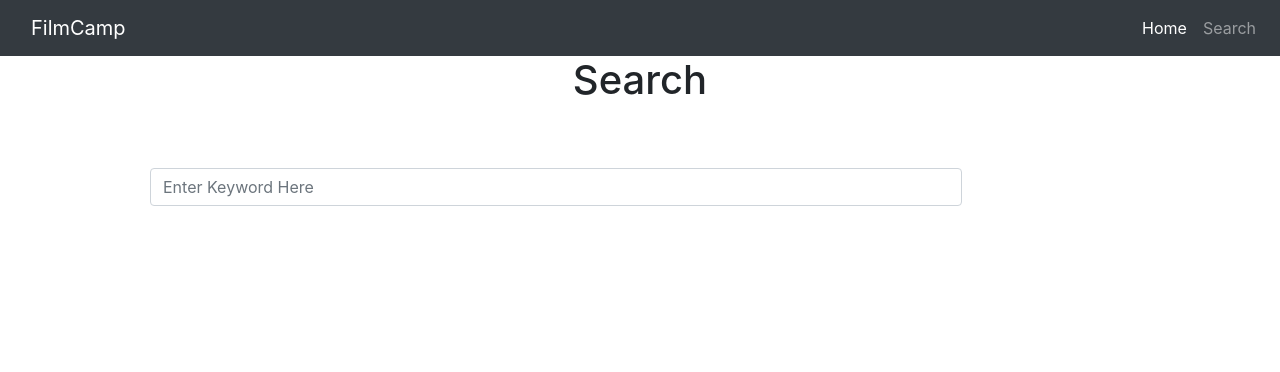
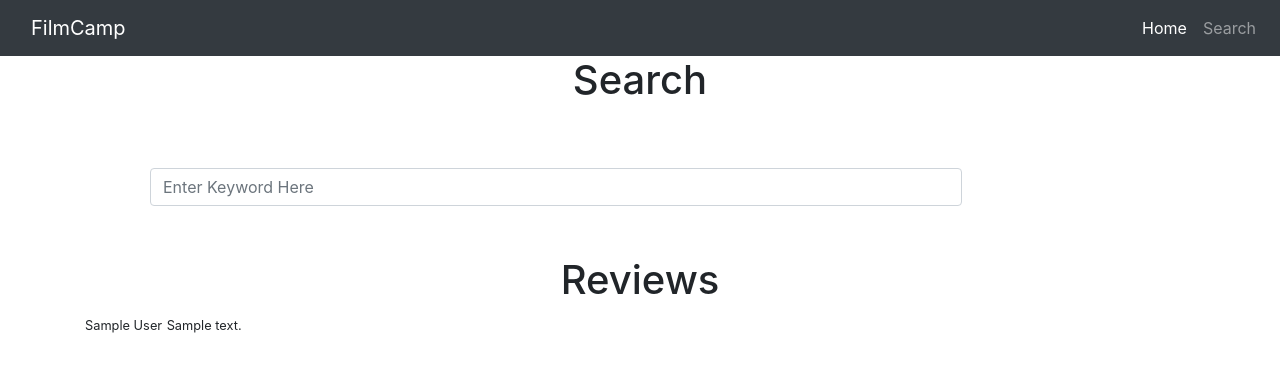
Before and after one commit to angeliama98/DSCI551-web-app, a Django app: template movie_reviews/dsci551/templates/dsci551_search.html in a window 1280 px wide. Shown: the top 372 px of the page. Run offline with Django 3.2, Linux system fonts and the light colour scheme; the template is opened without the code that fills it: most values are stand-ins (such as "Sample title", 1, 10 or a date in 2020); some libraries are stand-ins or nearby versions.

Commit message:
Update dsci551_search.html
small test for visualize reviews on search page

```diff
--- a/movie_reviews/dsci551/templates/dsci551_search.html
+++ b/movie_reviews/dsci551/templates/dsci551_search.html
@@ -18,4 +18,11 @@
         <input type="search" class="form-control" id="input" placeholder="Enter Keyword Here">
     </div>
 </div>
+
+<h1 font size=10 style="text-align:center;">Reviews</h1>
+   {% for review in first_reviews %}
+      <small>{{ review.author }}</small>
+      <small>{{ review.content }}</small>
+   {% endfor %}
+
 {% endblock %}
```
